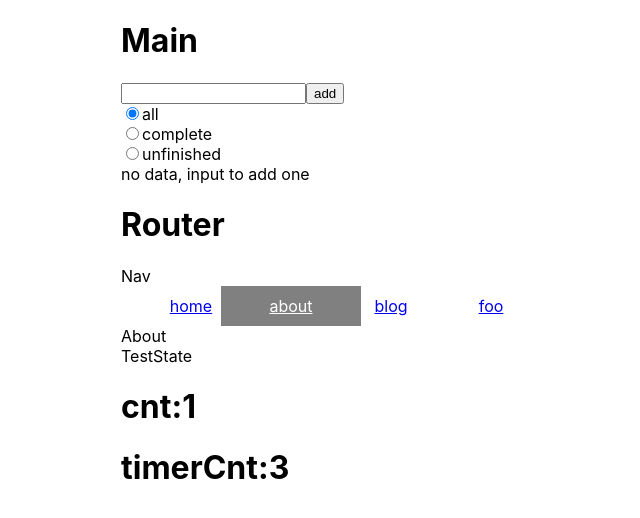
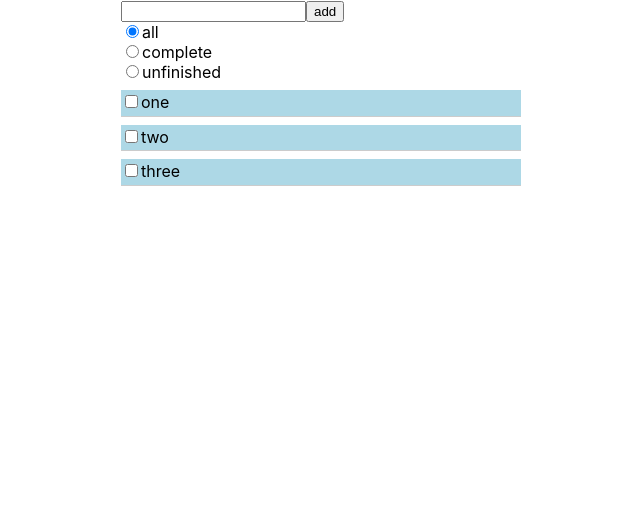
Before and after one commit to holynova/react_updates_playground, a React (Create React App) app: page /about in a window 1280 px wide. Shown: the top 518 px of the page, without its empty margins (219-859 px from the left). Built offline with nearby package versions, Linux system fonts and the light colour scheme.

Commit message:
增加motion动画

```diff
--- a/package.json
+++ b/package.json
@@ -5,6 +5,7 @@
   "dependencies": {
     "react": "^16.7.0",
     "react-dom": "^16.7.0",
+    "react-motion": "^0.5.2",
     "react-router": "^5.0.0",
     "react-router-dom": "^5.0.0",
     "react-scripts": "2.1.3"
--- a/src/Main.jsx
+++ b/src/Main.jsx
@@ -22,10 +22,10 @@ class Main extends Component {
   render() {
     return (
       <div className='Main' >
-        <h1>Main</h1>
+        {/* <h1>Main</h1> */}
         <ToDoContainer></ToDoContainer>
-        <Router></Router>
-        <TestState></TestState>
+        {/* <Router></Router>
+        <TestState></TestState> */}
         {/* <App></App> */}
         {/* <Context></Context> */}
         {/* <LifeCycle></LifeCycle> */}
--- a/src/components/toDoList/ToDoContainer.jsx
+++ b/src/components/toDoList/ToDoContainer.jsx
@@ -4,6 +4,7 @@ import PropTypes from 'prop-types';
 // import { } from 'antd';
 import './ToDoContainer.scss';
 import { log } from '../../utils/debugTools'
+import { Motion, TransitionMotion, spring, presets } from 'react-motion'
 
 import ToDoListItem from './ToDoListItem.jsx'
 class ToDoContainer extends Component {
@@ -11,12 +12,16 @@ class ToDoContainer extends Component {
     super(props);
     this.state = {
       inputValue: '',
-      items: [],
+      items: [
+        { complete: false, time: 1, content: 'one' },
+        { complete: false, time: 2, content: 'two' },
+        { complete: false, time: 3, content: 'three' },
+      ],
       filter: 'all'
     };
   }
-  componentDidMount() { }
-  componentWillReceiveProps(nextProps) { }
+  // componentDidMount() { }
+  // componentWillReceiveProps(nextProps) { }
   create = () => {
     let content = this.state.inputValue
     if (!content) {
@@ -121,10 +126,29 @@ class ToDoContainer extends Component {
 
       res = filterdItems.map(this.renderToDoListItem)
     }
+    let animationProps = {
+      defaultStyle: { x: 1024 },
+      style: {
+        x: spring(0, presets.stiff)
+      }
+    }
+    let transProps = {
+      // TransitionStyle:{}
+      styles: [],
+      defaultStyles: [],
+
+    }
     return (
-      <div className="itemPart">
-        {res}
-      </div>)
+      <Motion {...animationProps} >
+        {({ x }) => (
+          <div className="itemPart" style={{ marginLeft: `${x}px` }} >
+            {res}
+          </div>
+        )}
+      </Motion>
+    )
+
+
 
   }
   render() {
@@ -164,6 +188,7 @@ class ToDoContainer extends Component {
       </div>
     )
     return (
+
       <div className='ToDoContainer' >
         {inputPart}
         {filterPart}
--- a/src/components/toDoList/ToDoListItem.scss
+++ b/src/components/toDoList/ToDoListItem.scss
@@ -1,9 +1,14 @@
 .ToDoListItem {
+  width: 400px;
   margin: 8px 0;
   text-decoration: none;
+  border-bottom: 1px solid #ccc;
+  line-height: 1.6;
+  background-color: lightblue;
   &.complete {
     background-color: lightgray;
-    text-decoration: line-through
+    text-decoration: line-through;
+    opacity: .3;
   }
   >input {}
 }
```
Also changed, not shown: src/components/hoc/HocTester.jsx (added, +24 -0 lines), src/components/hoc/controllize.js (added, +23 -0 lines).
